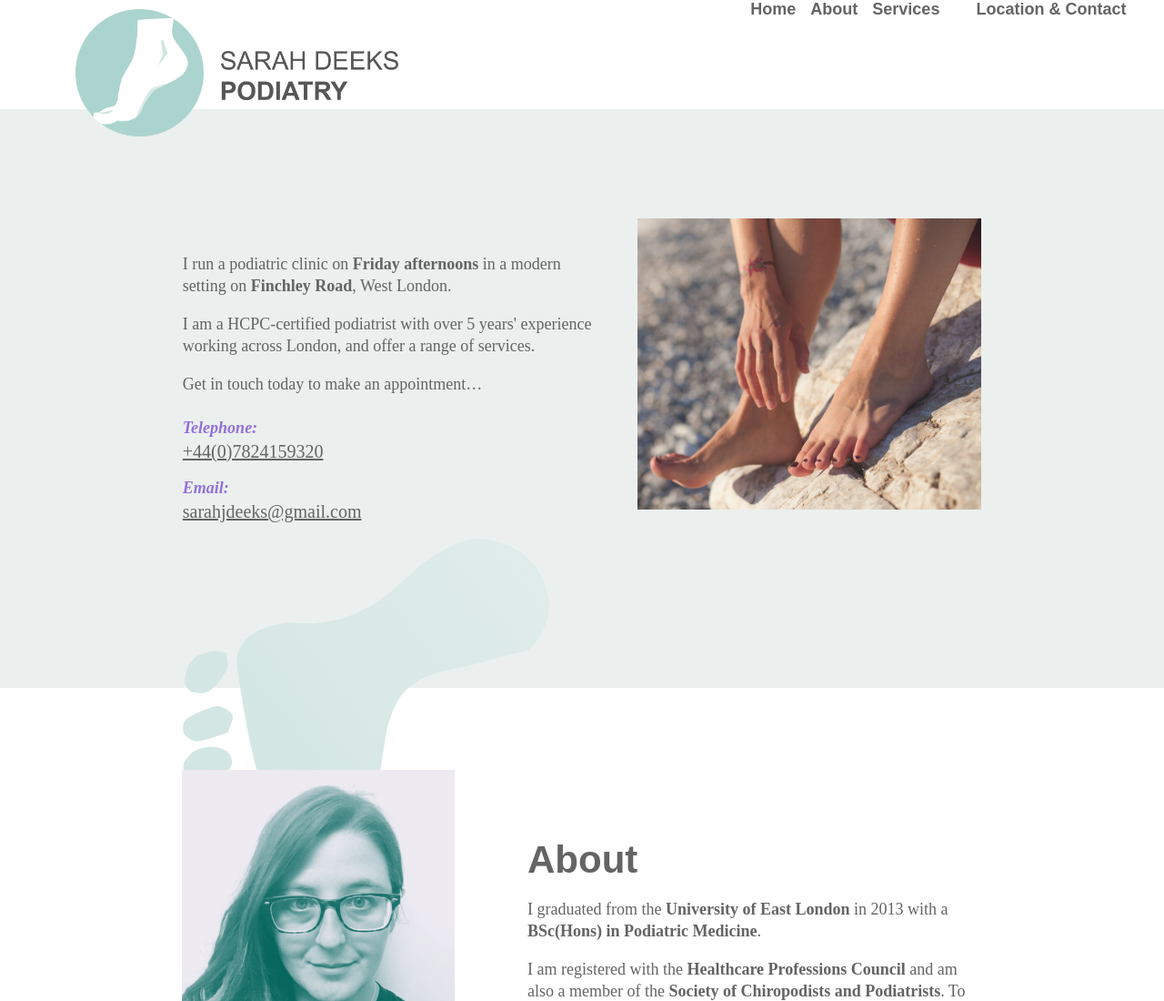
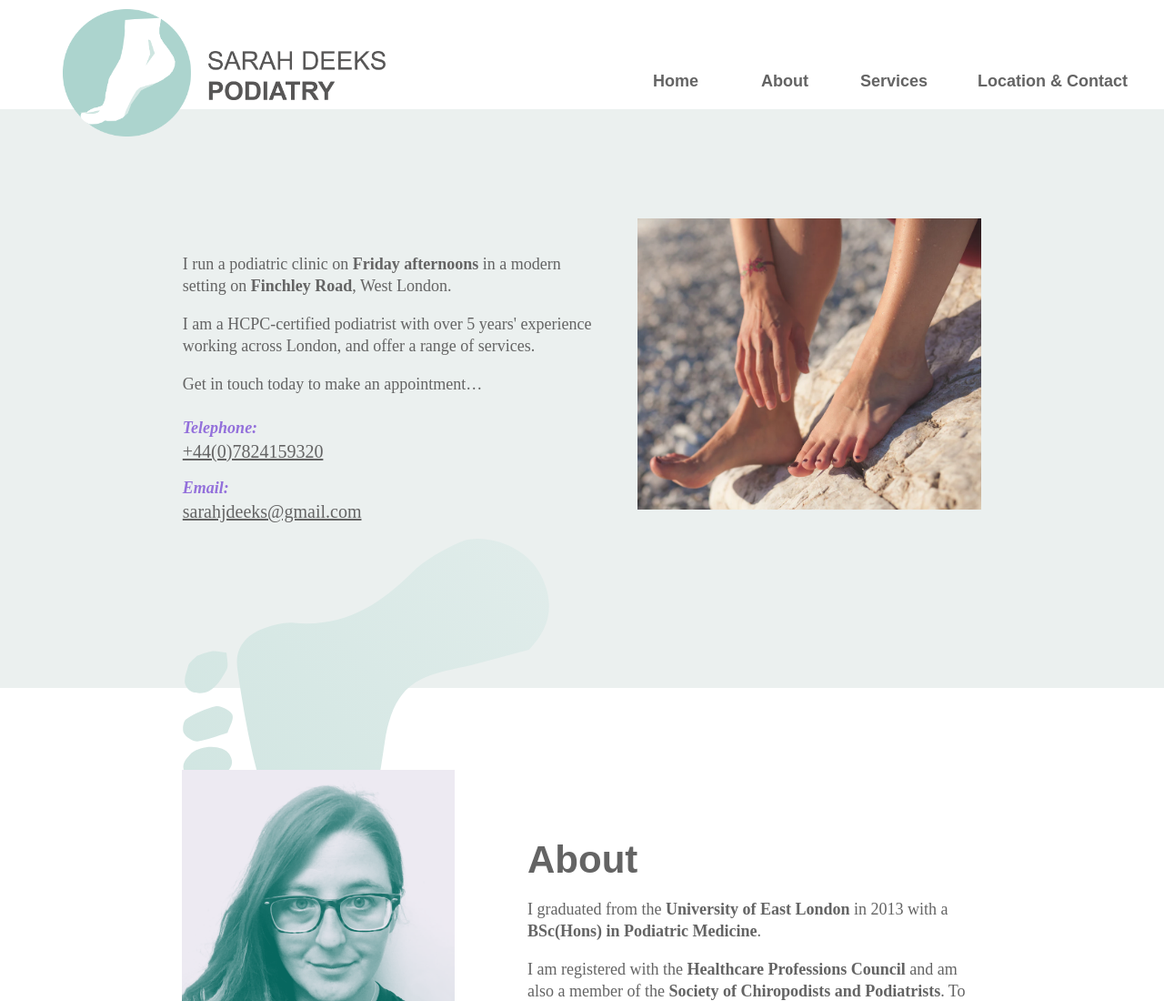
Before and after one commit to georgedeeks/sarahdeekspodiatry, a Gatsby site: page / in a window 1280 px wide. Shown: the top 1100 px of the page at 91% size. Built offline with nearby package versions, Linux system fonts and the light colour scheme; Gatsby itself is replaced by a stand-in of ours.

Commit message:
fix: attempted mobile width fix number six

```diff
--- a/src/components/ActiveLink.js
+++ b/src/components/ActiveLink.js
@@ -59,6 +59,7 @@ const StyledLink = styled.a`
 			display: none;
 		}
 	`}
+
 `;
 
 const ActiveLink = ({pathname, href, title, services, displayHiddenOn619}) => {
--- a/src/components/siteLayout/Header.js
+++ b/src/components/siteLayout/Header.js
@@ -21,9 +21,8 @@ const NativeHeader = styled.header`
 	flex-direction: row;
 	justify-content: space-between;
 	align-items: flex-end;
-
-
-
+	display: flex;
+	align-items: flex-end;
 	height: ${props => props.hasScrolled ? HEADER_HEIGHT_SMALL : HEADER_HEIGHT_LARGE}px;
 
 	transition: height 0.1s ease-in-out;
@@ -49,26 +48,14 @@ const NativeHeader = styled.header`
 const Nav = styled.nav`
 	display: none;
 
-	@media (min-width: 620px)  {
+	@media (min-width: 1050px)  {
+		font-size: 18px;
 		height: 100%;
 		display: flex;
 		align-items: flex-end;
-		margin-right: 2%;
-		display: none; /* TODO change back */
 
-		/* just middle view */
-		font-size: 12px;
-		padding-bottom: 1rem;
+		display: flex;
 	}
-
-	@media (min-width: 1050px)  {
-		/* undo middle view */
-		font-size: 18px;
-		padding-bottom: 0;
-
-		display: initial;
-	}
-
 `;
 
 const FootPicture = styled.img`
@@ -187,7 +174,7 @@ const Header = ({pathname}) => {
 						title="Services" pathname={pathname} href="#services"
 					/>
 					<ActiveLink
-						displayHiddenOn619="false" services="false"
+						displayHiddenOn619="false" services="true"
 						title="Location & Contact" pathname={pathname} href="#location-hours"
 					/>
 				</Nav>
--- a/src/pageComponents/indexPage/AboutTile.js
+++ b/src/pageComponents/indexPage/AboutTile.js
@@ -138,7 +138,7 @@ const Wrapper = styled.div`
 	/* desktop */
 	@media (min-width: 1050px)  {
 		flex-direction: column;
-		height: 800px;
+		height: 900px;
 	}
 `;
 
--- a/src/styles/global.css
+++ b/src/styles/global.css
@@ -1,5 +1,6 @@
 html {
   position: relative;
+  min-width: 100%;
 }
 
 body {
```
